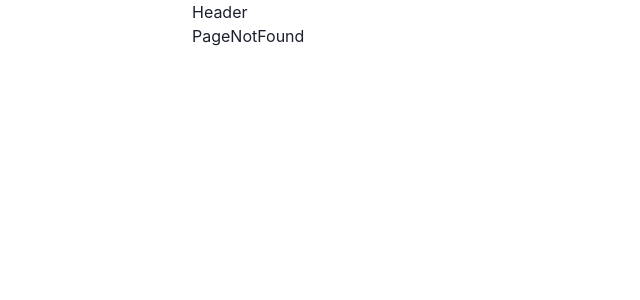
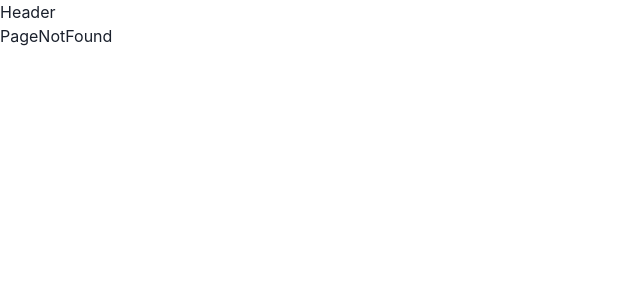
Before and after one commit to DarylCFerns99/INFO6150_Project, a React (Create React App) app in the folder frontend/: page / in a window 1280 px wide. Shown: the top 300 px of the page, without its empty margins (0-640 px from the left). Built offline with nearby package versions, Linux system fonts and the light colour scheme.

Commit message:
style fixed

```diff
--- a/frontend/src/App.styles.css
+++ b/frontend/src/App.styles.css
@@ -1,3 +1,3 @@
 .App {
-    margin : 0 15%;
+    margin : 0;
 }
```
